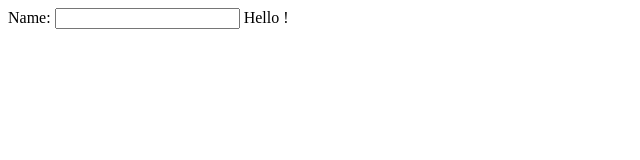
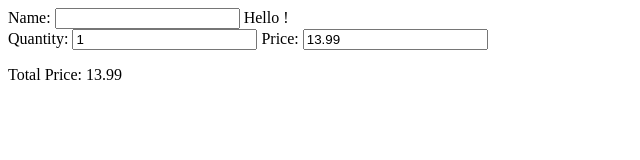
Before and after one commit to Kronkle/concepts, a website: page angular/angular_doc.html in a window 1280 px wide. Shown: the whole page, without its empty margins (0-640 px from the left). Drawn offline with nearby package versions, Linux system fonts and the light colour scheme.

Commit message:
more content for angular tutorial

```diff
--- a/angular/angular_doc.html
+++ b/angular/angular_doc.html
@@ -1,9 +1,18 @@
-<html ng-app>
+<!-- Auto-bootstrap an AngularJS app with the ng-app directive -->
+<html data-ng-app="" data-ng-init="no_of_items=1;price=13.99">
+<!-- AngularJS lets us extend HTML with new attributes called "directives",
+which attach special behavior to DOM elements. -->
 <head>
 	 <script src="http://ajax.googleapis.com/ajax/libs/angularjs/1.3.15/angular.min.js"></script>
 </head>
 <body>
+	<!-- The ng-model directive binds the value of HTML controls to application data -->
 	Name: <input ng-model="foo_name" type="text"/>
 	Hello {{foo_name}}!
+	<div>
+		Quantity: <input type="number" ng-model="no_of_items">
+		Price: <input type="number" ng-model="price">
+		<p>Total Price: {{no_of_items * price}}</p>
+	</div>
 </body>
 </html>
```
